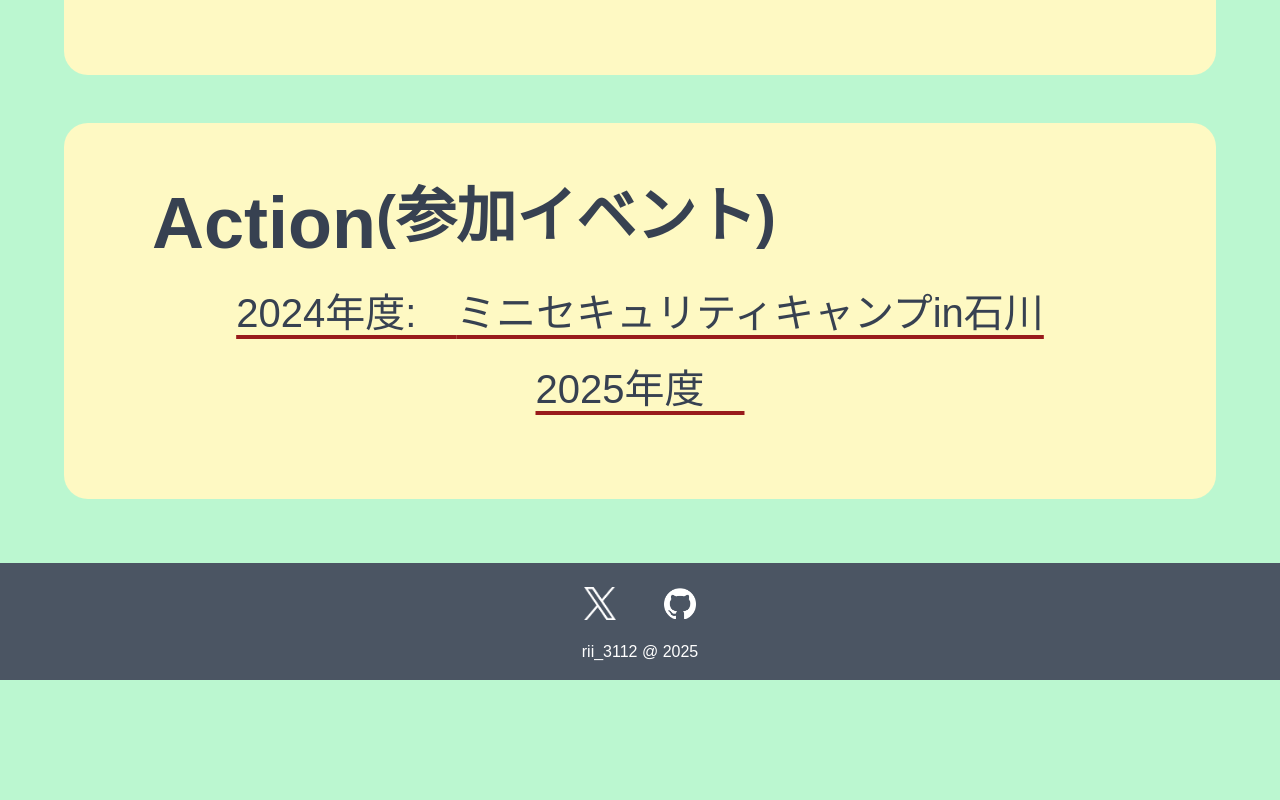
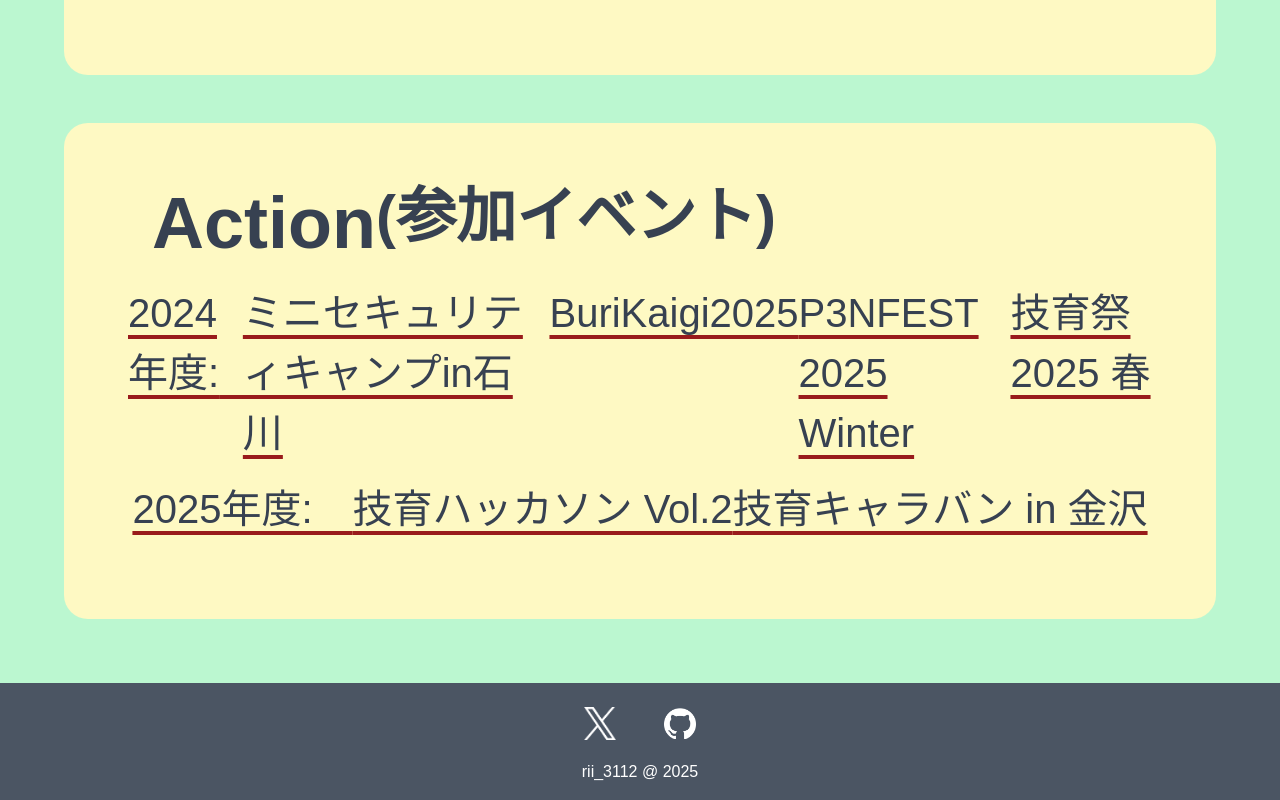
Before and after one commit to MATSUOKAAIRI/I_am_by-nextjs, a Next.js app: page / in a window 1280 px wide. Shown: the part 2625-3425 px from the top of the page. Before the commit the page ends 3305 px from the top, so only its background shows below. Built offline with nearby package versions, Linux system fonts and the light colour scheme.

Commit message:
feat:2025年度4月の更新

```diff
--- a/components/action/action.tsx
+++ b/components/action/action.tsx
@@ -9,11 +9,16 @@ return(
         <div className='flex justify-center mb-4 underline decoration-red-800 underline-offset-8'>
             <p className="md:text-[40px] text-[20px]">2024年度:　</p>
             <p className="md:text-[40px] text-[20px]">ミニセキュリティキャンプin石川</p>
+            <p className="md:text-[40px] text-[20px]">BuriKaigi2025</p>
+            <p className="md:text-[40px] text-[20px]">P3NFEST 2025 Winter</p>
+            <p className="md:text-[40px] text-[20px]">技育祭 2025 春</p>
         </div>
         <div className='flex justify-center mb-4 underline decoration-red-800 underline-offset-8'>
-            <p className="md:text-[40px] text-[20px]">2025年度　</p>
+            <p className="md:text-[40px] text-[20px]">2025年度:　</p>
+            <p className="md:text-[40px] text-[20px]">技育ハッカソン Vol.2</p>
+            <p className="md:text-[40px] text-[20px]">技育キャラバン in 金沢</p>
         </div>
     </div>
 </div>
 )
-}
+};
```
